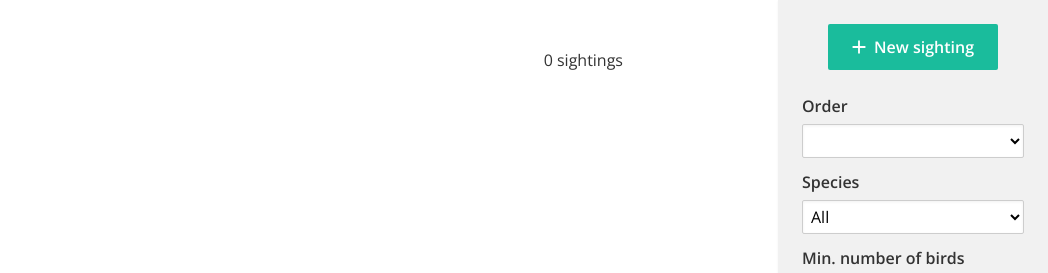
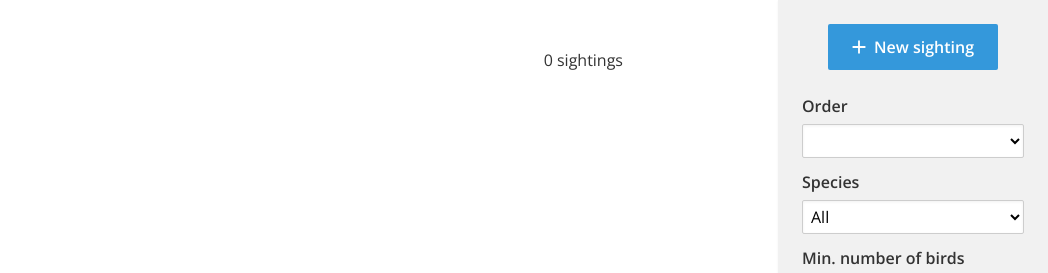
Before and after one commit to 4llu/duck-fe, a website: page index.html in a window 1280 px wide. Shown: the top 273 px of the page, 232-1280 px from the left. Drawn offline with nearby package versions, Linux system fonts and the light colour scheme; some packages are replaced by stand-ins of ours; no server answers.

Commit message:
Changed main color

```diff
--- a/static/css/sass/base/_variables.scss
+++ b/static/css/sass/base/_variables.scss
@@ -25,7 +25,7 @@ $large-spacing: $base-spacing * 2;
 $base-z-index: 0;
 
 // Colors
-$blue: #1abc9c;
+$blue: #3498db;
 $green: #2ecc71;
 $red: #e74c3c;
 $dark-gray: #333;
```
Also changed, not shown: static/css/master.css.
